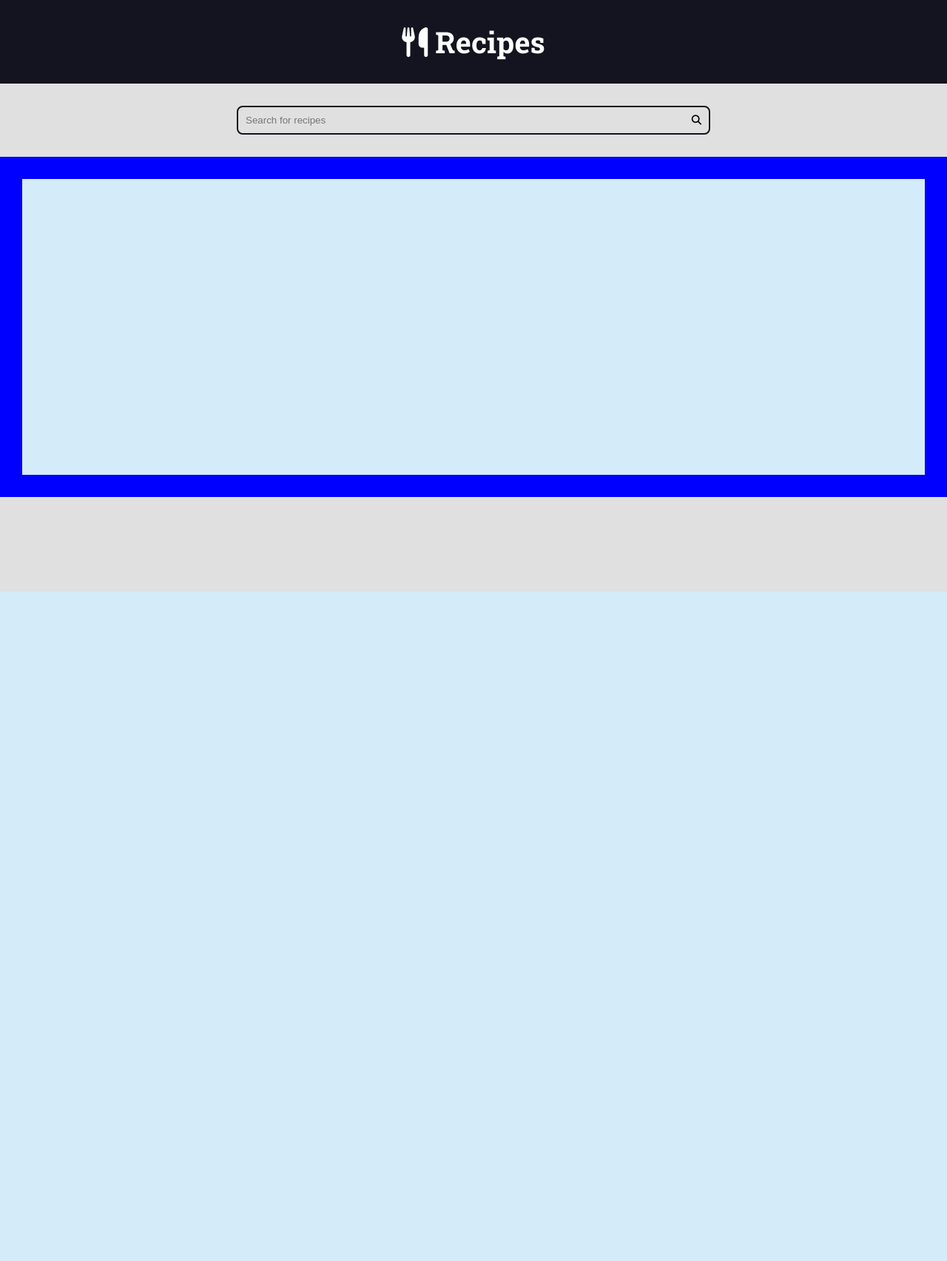
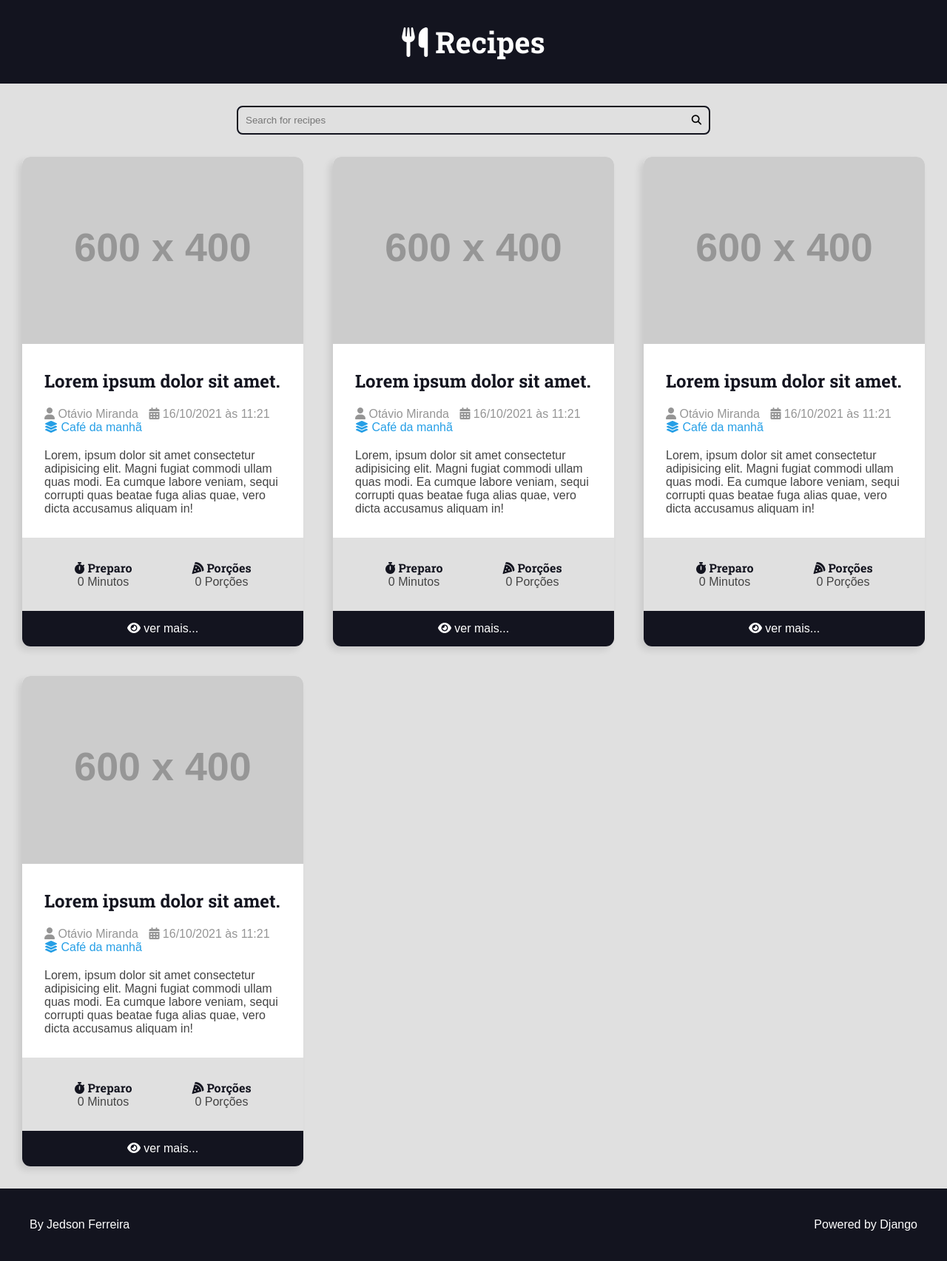
Before and after one commit to Jedazevedo/django-projeto, a Django app: page / in a window 1280 px wide. Shown: the whole page at 74% size. Before the commit the page ends 800 px from the top, so only its background shows below. Run offline with Django 5.2, Linux system fonts and the light colour scheme; grey boxes labelled with a size stand in for pictures from a placeholder-image service; some libraries are stand-ins or nearby versions.

Commit message:
criado arquivo base recipes e separando no partials

```diff
--- a/recipes/templates/recipes/pages/home.html
+++ b/recipes/templates/recipes/pages/home.html
@@ -3,8 +3,20 @@
 <body>
   {% include "recipes\partials\header.html" %} <!-- This is the header -->
   {% include "recipes\partials\search.html" %} <!-- This is the search form -->
-  {% include "recipes\partials\main.html" %} <!-- This is the search form -->
 
+
+  <main class="main-content-container">
+    <div class="main-content main-content-list container">
+
+        {% include "recipes\partials\recipe.html" %}
+        {% include "recipes\partials\recipe.html" %}
+        {% include "recipes\partials\recipe.html" %}
+        {% include "recipes\partials\recipe.html" %}
+
+    </div>
+  </main>
+
+  {% include "recipes\partials\footer.html" %} <!-- This is the footer -->
 
 </body>
 </html>
--- /dev/null
+++ b/recipes/templates/recipes/partials/footer.html
@@ -0,0 +1,9 @@
+<footer class="main-footer">
+    <div class="developer">
+      <a href="https://github.com/Jedazevedo" target="_blank" rel="noreferrer noopener">By Jedson Ferreira</a>
+    </div>
+
+    <div class="powered">
+      <a href="https://www.djangoproject.com/" target="_blank" rel="noreferrer noopener">Powered by Django</a>
+    </div>
+  </footer>
--- a/recipes/templates/recipes/partials/head.html
+++ b/recipes/templates/recipes/partials/head.html
@@ -75,9 +75,11 @@
             font-size: 1.6rem;
             font-family: var(--font-primary);
             background-color: var(--color-gray-1);
+            color: var(--color-dark-text);
         }
         .main-header-container{
             background-color: var(--color-primary-dark);
+
 
         }
         .container{
@@ -142,13 +144,103 @@
         }
 
         .main-content{
-            background-color: blue;
+            padding-top: 0;
+
         }
-        .temp{
-            height: 40rem;
-            background-color: var(--color-primary-light);
+        .main-content-list{
+            display: grid;
+            grid-template-columns: repeat(auto-fill, minmax(340px, 1fr));
+            gap: var(--spacing-gutter-large);
         }
 
 
+        .recipe{
+            background-color: var(--color-white);
+            box-shadow: -5px 5px 10px rgba(0, 0, 0, .1);
+            transition: all 300ms ease-in-out;
+            border-radius: 1.1rem;
+            overflow: hidden;
+
+
+        }
+       .recipe img{
+        max-width: 100%;
+
+
+       }
+       .recipe-list-item{
+         max-width: 64rem;
+       }
+       .recipe-list-item:hover{
+           transform: scale(1.01);
+           box-shadow: -15px 5px 10px rgba(0, 0, 0, .2);
+       }
+       .recipe-title-container{
+           padding: var(--spacing-gutter-medium);
+           padding-bottom: 2rem;
+       }
+       .recipe-author{
+        padding: 0 var(--spacing-gutter-medium);
+
+       }
+       .recipe-author-item{
+           color: var(--color-gray-4);
+           margin-right: 1rem;
+       }
+       .recipe-content{
+        padding: var(--spacing-gutter-medium);
+        padding-top: 2rem;
+       }
+       .recipe-author a{
+        color: var(--color-primary);
+        transition: all 300ms ease-in-out;
+        text-decoration: none;
+       }
+         .recipe-author a:hover{
+          color: var(--color-primary-dark);
+         }
+         .recipe-meta-container{
+             display: flex;
+             flex-flow: row wrap;
+             padding: var(--spacing-gutter-medium);
+             background-color: var(--color-gray-1);
+         }
+         .recipe-meta{
+             display: flex;
+             flex-flow: column nowrap;
+             flex-shrink: 1;
+             flex-grow: 1;
+             text-align: center;
+         }
+        .recipe-meta-title{
+            font-size: 1.6rem;
+        }
+        .recipe-footer a{
+            background-color: var(--color-primary-dark);
+            display: block;
+            color: var(--color-white);
+            text-decoration: none;
+            text-align: center;
+            padding: 1.5rem;
+            transition: all 300ms ease-in-out;
+        }
+        .recipe-footer a:hover{
+            filter: brightness(2);
+        }
+        .main-footer{
+            display: flex   ;
+            align-items: center;
+            justify-content: space-between  ;
+            background-color: var(--color-primary-dark);
+            color: var(--color-white);
+            padding: var(--spacing-gutter-large);
+
+
+        }
+        .main-footer a{
+            color: var(--color-white);
+            text-decoration: none;
+            transition: all 300ms ease-in-out;
+        }
     </style>
 </head>
--- a/recipes/templates/recipes/partials/main.html
+++ /dev/null
@@ -1,8 +0,0 @@
-<main class="main-content-container">
-    <div class="main-content container">
-      <div class="temp">
-
-      </div>
-    </div>
-
-  </main>
--- /dev/null
+++ b/recipes/templates/recipes/partials/recipe.html
@@ -0,0 +1,55 @@
+
+  <div class="recipe recipe-list-item">
+    <div class="recipe-cover">
+      <img src="https://placehold.co/600x400/269fe6/blue" alt="temporario">
+    </div>
+    <div class="recipe-title-container">
+      <h2 class="recipe-title">Lorem ipsum dolor sit amet.</h2>
+    </div>
+
+      <div class="recipe-author">
+          <span class="recipe-author-item">
+              <i class="fas fa-user"></i>
+              Otávio Miranda
+          </span>
+          <span class="recipe-author-item">
+              <i class="fas fa-calendar-alt"></i>
+              16/10/2021 às 11:21
+          </span>
+          <span class="recipe-author-item">
+              <a href="/recipes/category/cafe-da-manha/">
+                  <i class="fas fa-layer-group"></i>
+                  <span>Café da manhã</span>
+              </a>
+          </span>
+      </div>
+
+          <div class="recipe-content">
+              <p>Lorem, ipsum dolor sit amet consectetur adipisicing elit. Magni fugiat commodi ullam quas modi.
+                  Ea cumque labore veniam, sequi corrupti quas beatae fuga alias quae, vero dicta accusamus
+                  aliquam in!</p>
+          </div>
+      <div class="recipe-meta-container">
+             <div class="recipe-meta recipe-preparation">
+                <h3 class="recipe-meta-title"><i class="fas fa-stopwatch"></i> Preparo</h3>
+                  <div class="recipe-meta-text">
+                    0 Minutos
+                  </div>
+              </div>
+
+        <div class="recipe-meta recipe-servings">
+            <h3 class="recipe-meta-title"><i class="fas fa-pizza-slice"></i> Porções</h3>
+            <div class="recipe-meta-text">
+                0 Porções
+            </div>
+        </div>
+    </div>
+
+    <footer class="recipe-footer">
+        <a class="recipe-read-more button button-dark button-full-width" href="/recipes/3/">
+            <i class="fas fa-eye"></i>
+            <span>ver mais...</span>
+        </a>
+    </footer>
+
+  </div>
```
